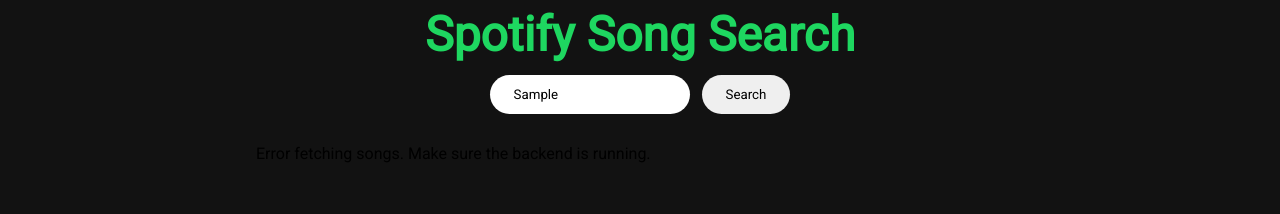
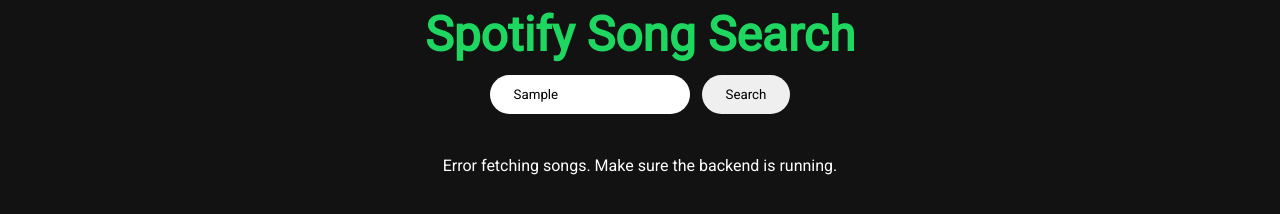
Before and after one commit to posmena28/Spotify-Song-Search-Tool, a plain HTML site: page Frontend/index.html in a window 1280 px wide. Both pictures are taken after typing "Sample" into the empty fields and a click on the button "Search". Shown: the part 96-310 px from the top of the page. Drawn offline with Linux system fonts and the light colour scheme; no server answers.

Commit message:
Fixed backend error message

```diff
--- a/Frontend/styles.css
+++ b/Frontend/styles.css
@@ -117,7 +117,7 @@
     text-align: center;
 }
 
-.backend__error--tag {
+.error__backend--tag {
     margin-top: 12px;
     color: white;
     text-align: center;
```
